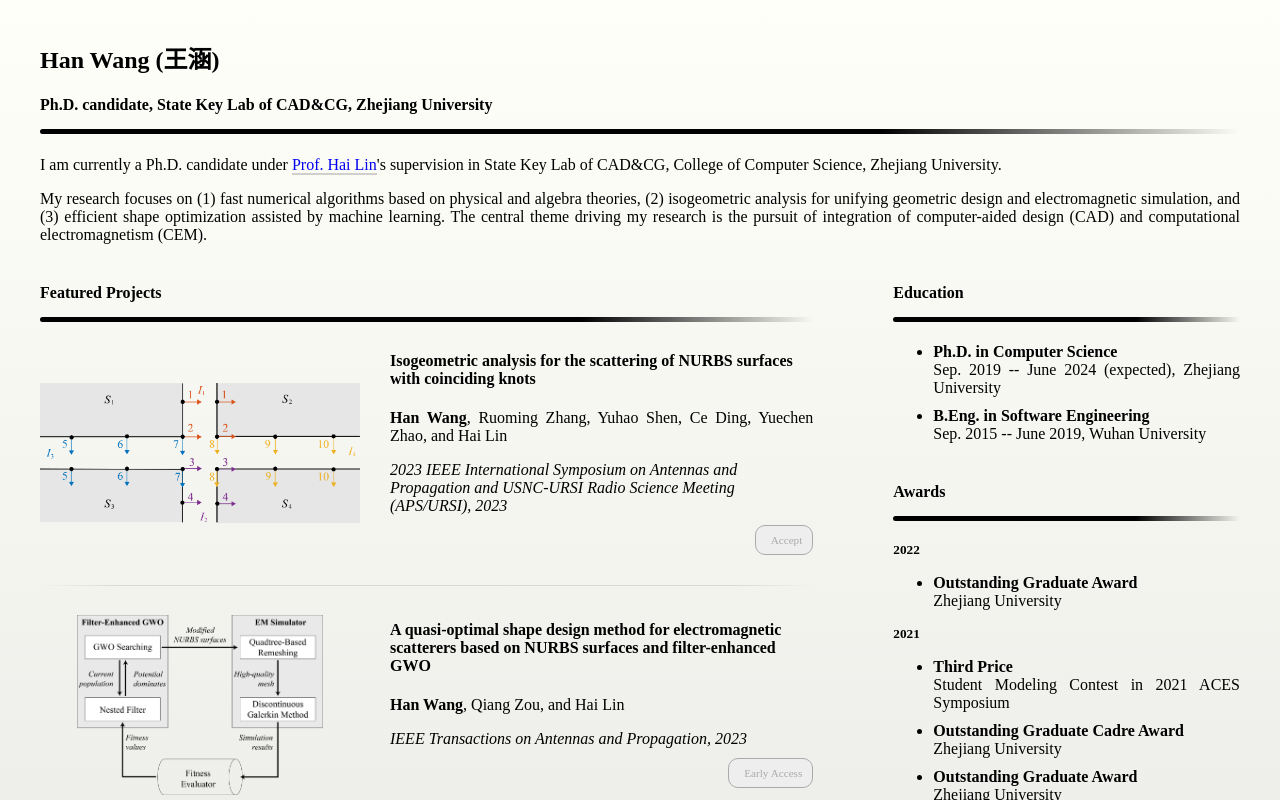
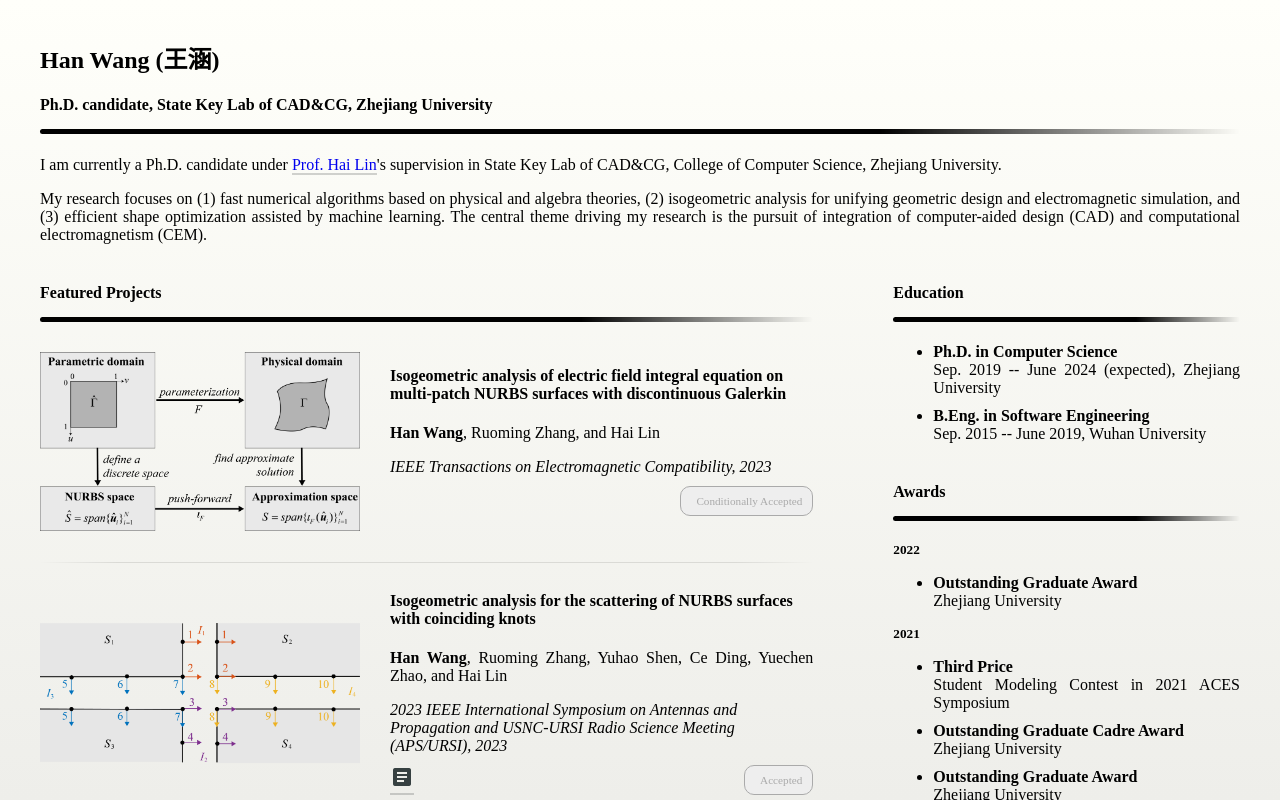
Before and after one commit to wanghanhan/wanghanhan.github.io, a plain HTML site: page home.html in a window 1280 px wide. Drawn offline with Linux system fonts and the light colour scheme.

Commit message:
update 2023.8.22

```diff
--- a/home.html
+++ b/home.html
@@ -18,7 +18,7 @@
         <h4>Ph.D. candidate, State Key Lab of CAD&CG, Zhejiang University</h4>
         <p>
             I am currently a Ph.D. candidate under
-            <a href="https://person.zju.edu.cn/0090040" target="_blank">Prof. Hai Lin</a>'s supervision in
+            <a href="http://www.cad.zju.edu.cn/home/lin" target="_blank">Prof. Hai Lin</a>'s supervision in
             State Key Lab of CAD&CG,
             College of Computer Science,
             Zhejiang University.
--- a/static/js/publications.js
+++ b/static/js/publications.js
@@ -163,7 +163,8 @@ function renderPub(pub) {
                 pub.citation && renderIconLink('citation', pub.citation),
                 r('div', {style: 'flex: 1'}), // placeholder,
                 pub.markers.includes('early access') && renderTag('Early Access', null, 'disabled'),
-                pub.markers.includes('accept') && renderTag('Accept', null, 'disabled'),
+                pub.markers.includes('accept') && renderTag('Accepted', null, 'disabled'),
+                pub.markers.includes('conditional acceptance') && renderTag('Conditionally Accepted', null, 'disabled'),
                 pub.markers.includes('best paper') && renderTag('Best Paper', icons.award(), 'emphasis'),
                 pub.markers.includes('honorable mention') && renderTag('Honorable Mention', icons.award(), 'emphasis'),
             ),
--- a/static/publications/publications.json
+++ b/static/publications/publications.json
@@ -18,6 +18,23 @@
     "markers": ["hide", "featured", "conditional acceptance", "best paper", "honorable mention"]
   },
   {
+    "id": "dgiga",
+    "title": "Isogeometric analysis of electric field integral equation on multi-patch NURBS surfaces with discontinuous Galerkin",
+    "author": [
+      "Han Wang",
+      "Ruoming Zhang",
+      "Hai Lin"
+    ],
+    "journal": "IEEE Transactions on Electromagnetic Compatibility",
+    "proceedings": "",
+    "year": 2023,
+    "teaser": "",
+    "markers": [
+      "conditional acceptance",
+      "featured"
+    ]
+  },
+  {
     "id": "iso",
     "title": "Isogeometric analysis for the scattering of NURBS surfaces with coinciding knots",
     "author": [
@@ -32,6 +49,7 @@
     "proceedings": "",
     "year": 2023,
     "teaser": "",
+    "paper":"",
     "markers": [
       "accept",
       "featured"
@@ -49,9 +67,9 @@
     "proceedings": "",
     "year": 2023,
     "teaser": "",
+    "paper":"",
     "markers": [
-      "featured",
-      "early access"
+      "featured"
     ]
   },
   {
@@ -66,6 +84,7 @@
     "proceedings": "",
     "year": 2022,
     "teaser": "",
+    "paper":"",
     "markers": [
       "featured"
     ]
@@ -82,6 +101,7 @@
     "proceedings": "",
     "year": 2021,
     "teaser": "",
+    "paper":"",
     "markers": [
     ]
   },
@@ -97,6 +117,7 @@
     "proceedings": "",
     "year": 2020,
     "teaser": "",
+    "paper":"",
     "markers": [
     ]
   },
@@ -112,6 +133,7 @@
     "proceedings": "",
     "year": 2019,
     "teaser": "",
+    "paper":"",
     "markers": [
     ]
   },
```
Also changed, not shown: static/publications/dgiga/teaser.png (added), 6 other files.
